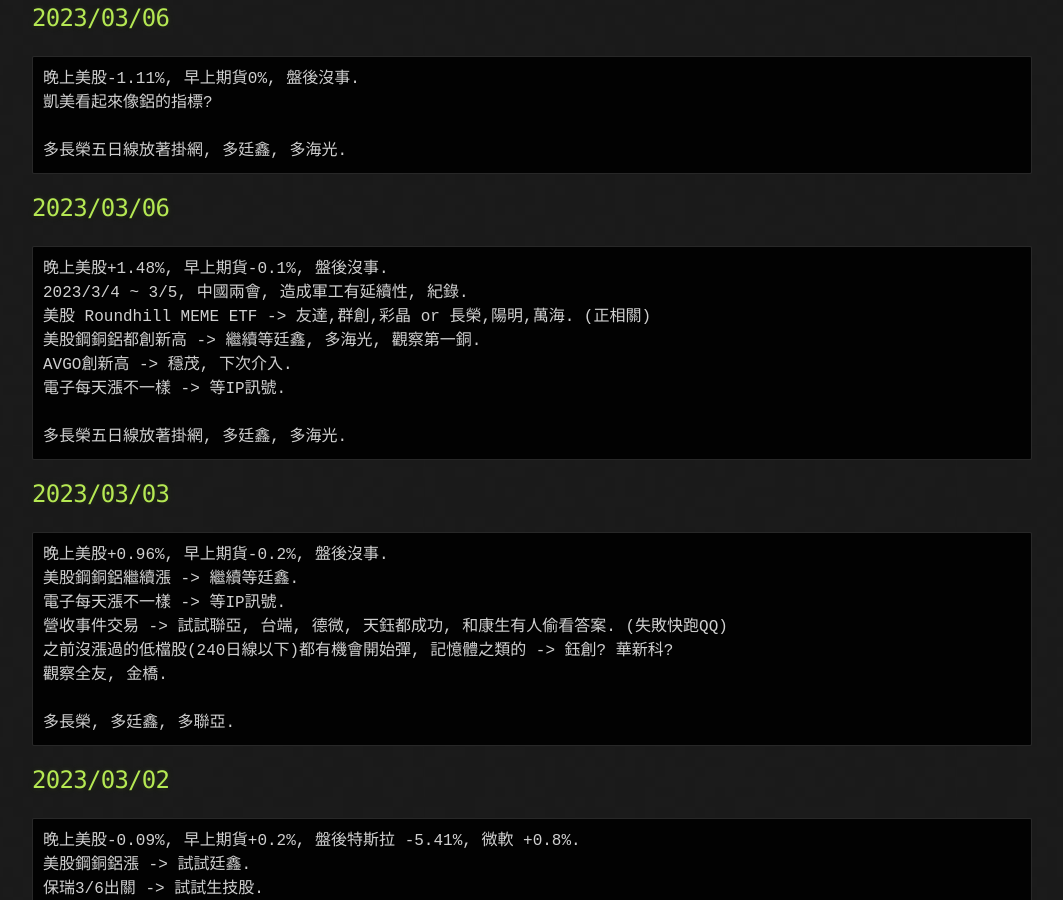
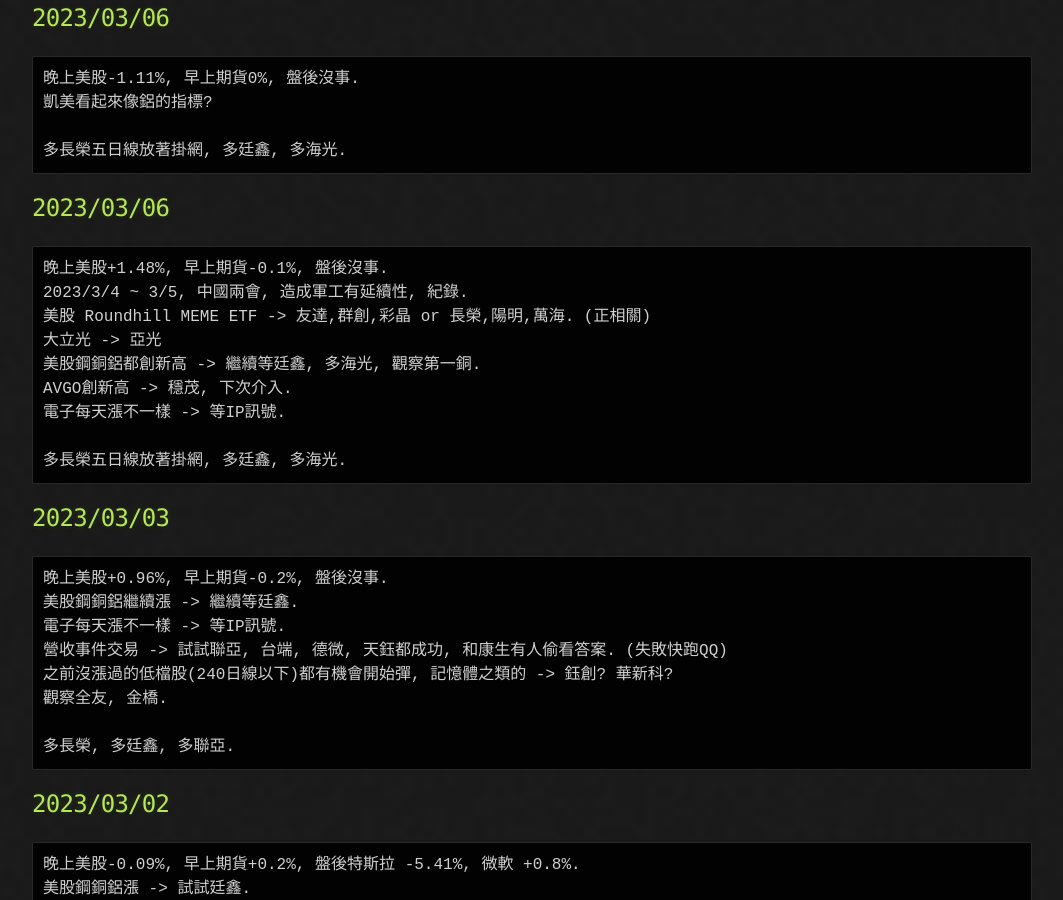
Before and after one commit to lepg5487/Stock_God, a Jekyll site: the page built from index.md, in a window 1280 px wide and 900 px high, scrolled down 618 px. Shown: the whole window, without its empty margins (108-1171 px from the left). Built offline with Jekyll 4.4.1, drawn with Linux system fonts in a browser that asks for light colours; our own code applies the rules of GitHub Pages for plain Markdown files.

Commit message:
Update index.md

```diff
--- a/index.md
+++ b/index.md
@@ -33,6 +33,7 @@
 晚上美股+1.48%, 早上期貨-0.1%, 盤後沒事.
 2023/3/4 ~ 3/5, 中國兩會, 造成軍工有延續性, 紀錄.
 美股 Roundhill MEME ETF -> 友達,群創,彩晶 or 長榮,陽明,萬海. (正相關)
+大立光 -> 亞光
 美股鋼銅鋁都創新高 -> 繼續等廷鑫, 多海光, 觀察第一銅.
 AVGO創新高 -> 穩茂, 下次介入.
 電子每天漲不一樣 -> 等IP訊號.
```
